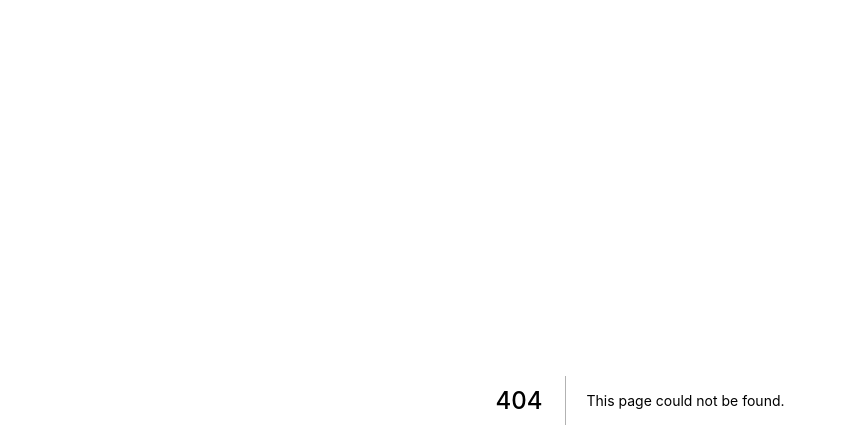
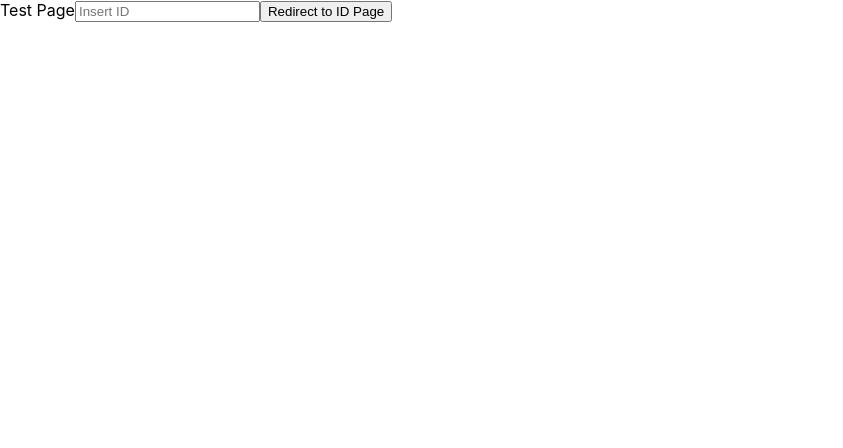
Before and after one commit to nahsooyeon/airbnb-clonecoding, a Next.js app: page /test in a window 1280 px wide. Before the commit this address had no page. Shown: the top 448 px of the page, without its empty margins (0-843 px from the left). Built offline with nearby package versions, Linux system fonts and the light colour scheme.

Commit message:
🔨 수정 : 페이지 컴포 넌트 추가 및  변경

```diff
--- /dev/null
+++ b/pages/test.tsx
@@ -0,0 +1,26 @@
+import React, { useState } from "react";
+import Link from "next/link";
+import { useRouter } from "next/router";
+
+const Test = () => {
+  const router = useRouter();
+  const [id, setId] = useState<string>("");
+  return (
+    <div>
+      Test Page
+      <input
+        placeholder="Insert ID"
+        value={id}
+        onChange={(e) => {
+          setId(e.target.value);
+        }}
+        onClick={(e) => {
+          router.push(`/test/${id}`);
+        }}
+      />
+      <button>Redirect to ID Page</button>
+    </div>
+  );
+};
+
+export default Test;
```
Also changed, not shown: pages/index.tsx (+3 -16 lines), pages/test/[id].tsx (added, +14 -0 lines), pages/users/[name].tsx (deleted, +0 -23 lines).
